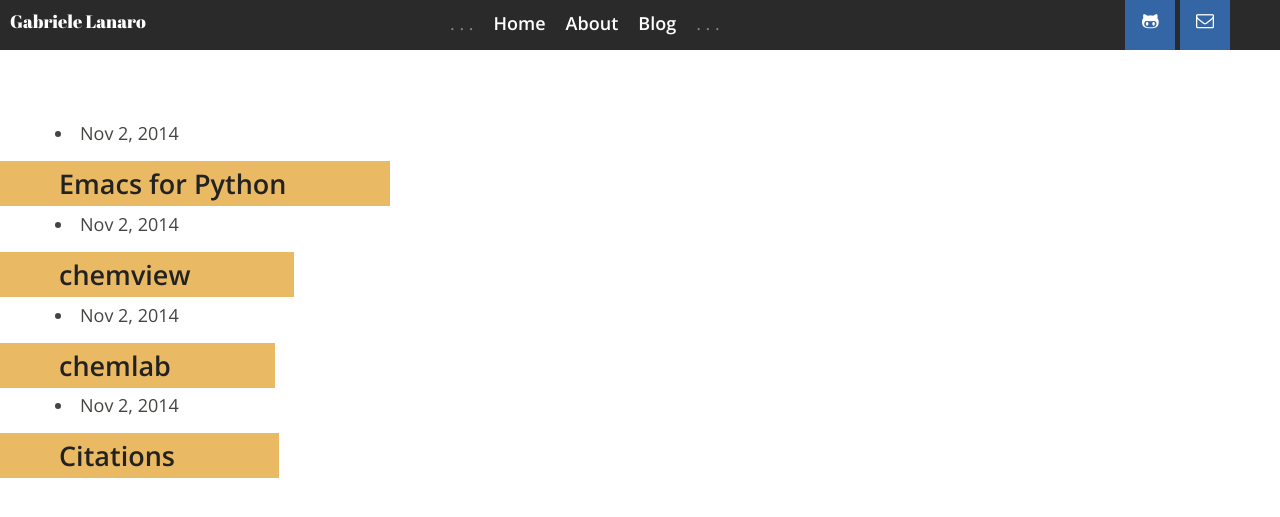
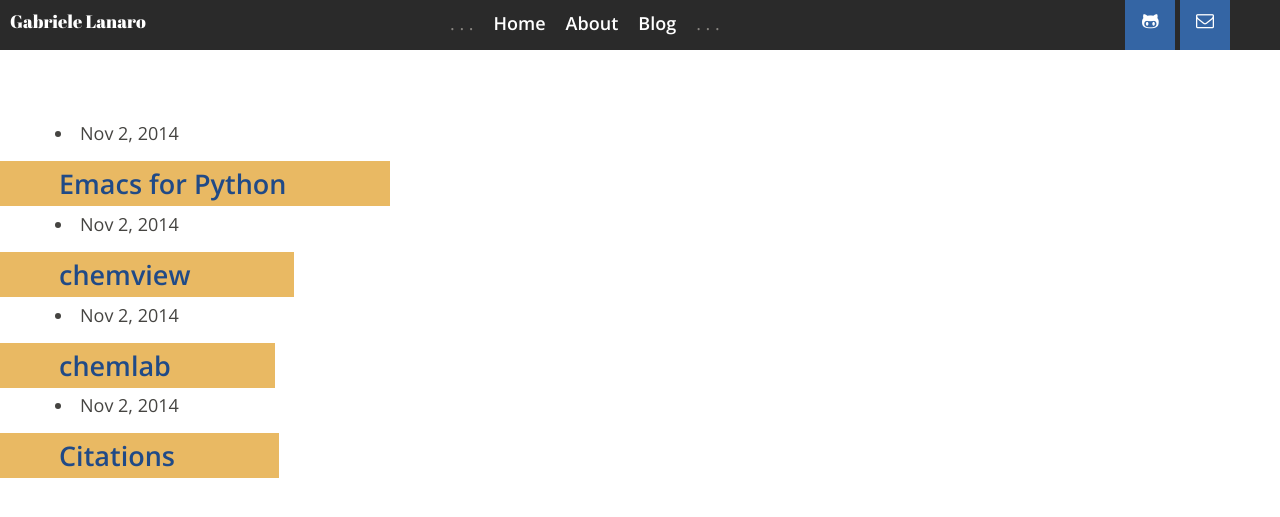
Before and after one commit to gabrielelanaro/gabrielelanaro.github.io, a Jekyll site: the page built from work/index.html, in a window 1280 px wide. Shown: the top 517 px of the page. Built offline with Jekyll 4.4.1, drawn with Linux system fonts in a browser that asks for light colours.

Commit message:
styling links

```diff
--- a/public/css/style.css
+++ b/public/css/style.css
@@ -52,6 +52,7 @@ h1.title {
 h1.title a {
     font-weight: inherit;
     text-decoration: none;
+    color: #454441;
 }
 
 h2 {
@@ -199,7 +200,7 @@ img {
 
 a {
   font-weight: 600;
-  color: #222;
+  color: #204a87;
   text-decoration: none;
 }
 a:hover {
```
